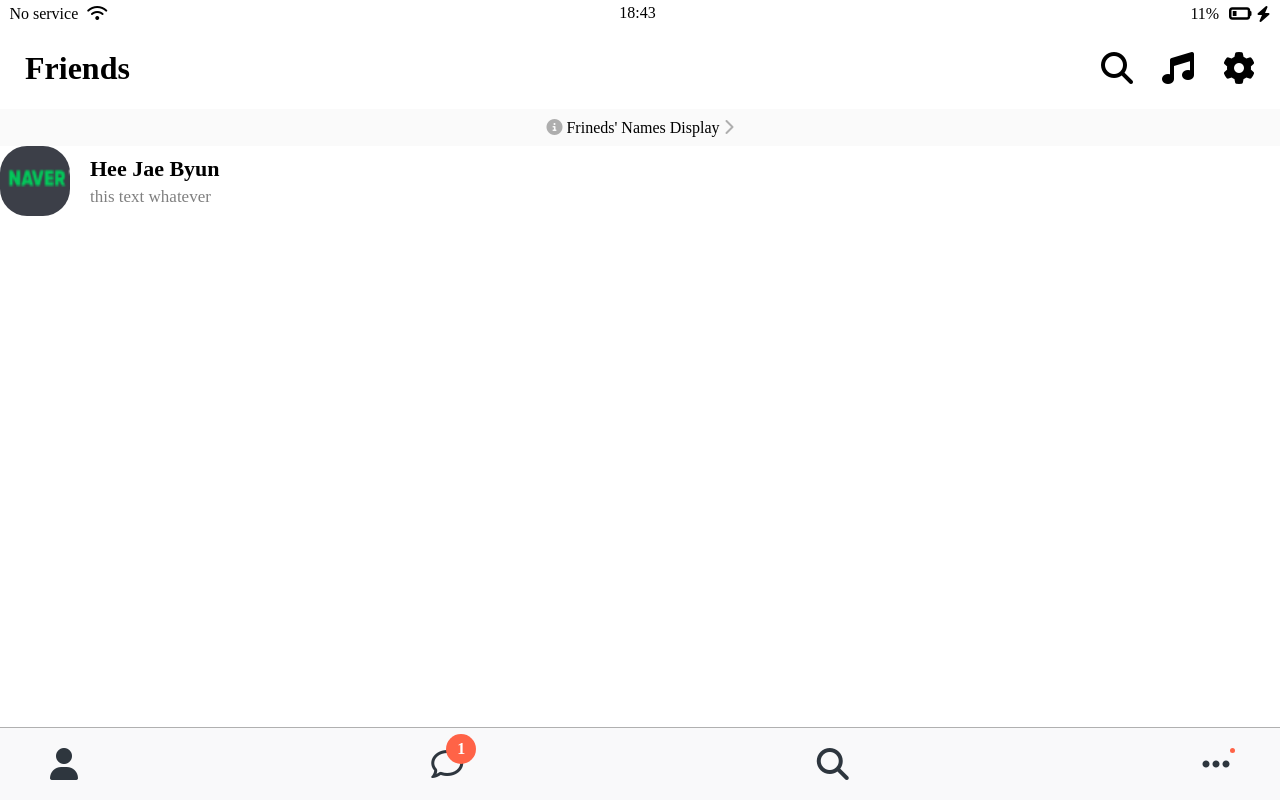
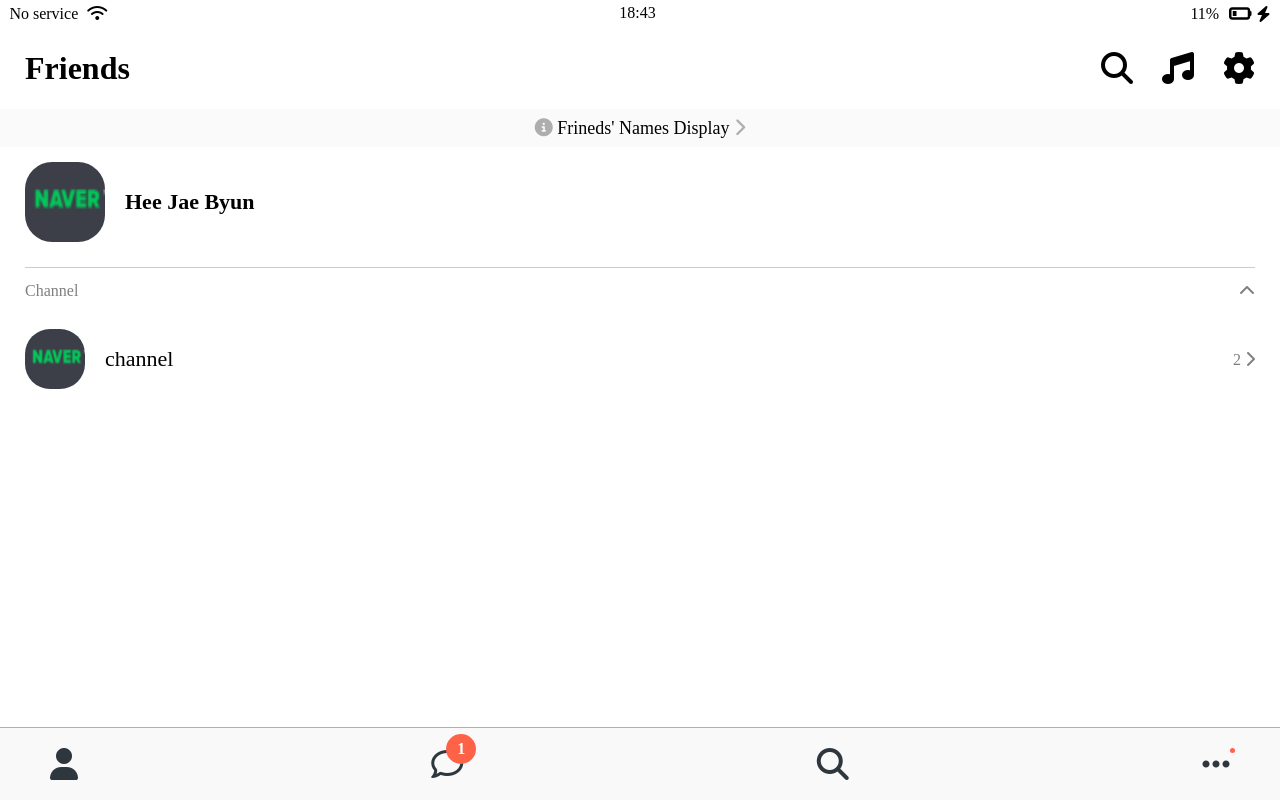
Before and after one commit to heejaebyun/kokoa-clone-2020-jae, a plain HTML site: page friends.html in a window 1280 px wide. Drawn offline with Linux system fonts and the light colour scheme.

Commit message:
updated sm channel

```diff
--- a/css/components/screen-header.css
+++ b/css/components/screen-header.css
@@ -2,7 +2,7 @@
     display: flex;
     justify-content: space-between;
     align-items: center;
-    padding: 25px;
+    padding: var(--horizontal-space);
 }
 
 .screen-header__title {
--- a/css/components/user-component.css
+++ b/css/components/user-component.css
@@ -1,3 +1,7 @@
+.user-component {
+    justify-content: space-between;
+}
+
 .user-component,
 .user-component__column:first-child {
     display: flex;
@@ -20,3 +24,21 @@
     font-size: 17px;
     color: rgba(0,0,0,0.5)
 }
+
+.user-component__avatar--xl {
+    width: 80px;
+    height: 80px;
+}
+
+.user-component__avatar--sm {
+    width: 60px;
+    height: 60px;
+    border-radius: 25px;
+}
+.user-component__title--not-bold {
+    font-weight: 400;
+}
+
+.user-component__column:last-child {
+    color: rgba(0,0,0,0.5);
+}
--- a/css/reset.css
+++ b/css/reset.css
@@ -44,3 +44,7 @@ table {
 input:focus {
     outline:none;
 }
+a {
+	color:inherit;
+	text-decoration: none ;
+}
--- a/css/screens/friends.css
+++ b/css/screens/friends.css
@@ -3,8 +3,24 @@
     display: block;
     background-color: #fafafa;
     padding: 10px 0px;
-    font-size: 16px;
+    font-size: 18px;
+    margin-bottom: 15px;
 }
 #friends-display-link i{
     color: rgba(0,0,0,0.3);
 }
+.friends-screen {
+    padding:0px var(--horizontal-space)
+}
+.friends-screen__channel {
+    margin-top:25px;
+    border-top: 1px solid rgba(0,0,0,0.2);
+    padding-top: 15px;
+}
+
+.friends-screen__channel-header {
+    margin-bottom: 30px;
+    display: flex;
+    justify-content: space-between;
+    color: rgba(0,0,0,0.5);
+}
--- a/css/variables.css
+++ b/css/variables.css
@@ -1,3 +1,4 @@
 :root {
     --yellow: #fae100;
+    --horizontal-space: 25px;
 }
--- a/friends.html
+++ b/friends.html
@@ -39,15 +39,35 @@
         <i class="fas fa-chevron-right" fa-xs></i>
     </a>
 
-    <div class="user-component">
-        <div class="user-component__column">
-            <img src="캡처.PNG" class="user-component__avatar" />
-            <div class="user-component__text">
-                <h4 class="user-component__title"> Hee Jae Byun</h4>
-                <h6 class="user-component__subtitle">this text whatever</h6>
+    <main class="friends-screen">
+        <div class="user-component">
+            <div class="user-component__column">
+                <img src="캡처.PNG" class="user-component__avatar user-component__avatar--xl" />
+                <div class="user-component__text">
+                    <h4 class="user-component__title"> Hee Jae Byun</h4>
+                </div>
+            </div>
+            <div class="user-component__column"></div>
+        </div>
+        <div class="friends-screen__channel">
+            <div class="friends-screen__channel-header">
+                <span>Channel</span>
+                <i class="fas fa-chevron-up" fa-xs></i>
+            </div>
+            <div class="user-component">
+                <div class="user-component__column">
+                    <img src="캡처.PNG" class="user-component__avatar user-component__avatar--sm" />
+                    <div class="user-component__text">
+                        <h4 class="user-component__title user-component__title--not-bold"> channel</h4>
+                    </div>
+                </div>
+                <div class="user-component__column">
+                    <span>2</span>
+                    <i class="fas fa-chevron-right" fa-xs></i>
+                </div>
             </div>
         </div>
-    </div>
+    </main>
 
     <nav class="nav">
         <ul class="nav__list">
```
